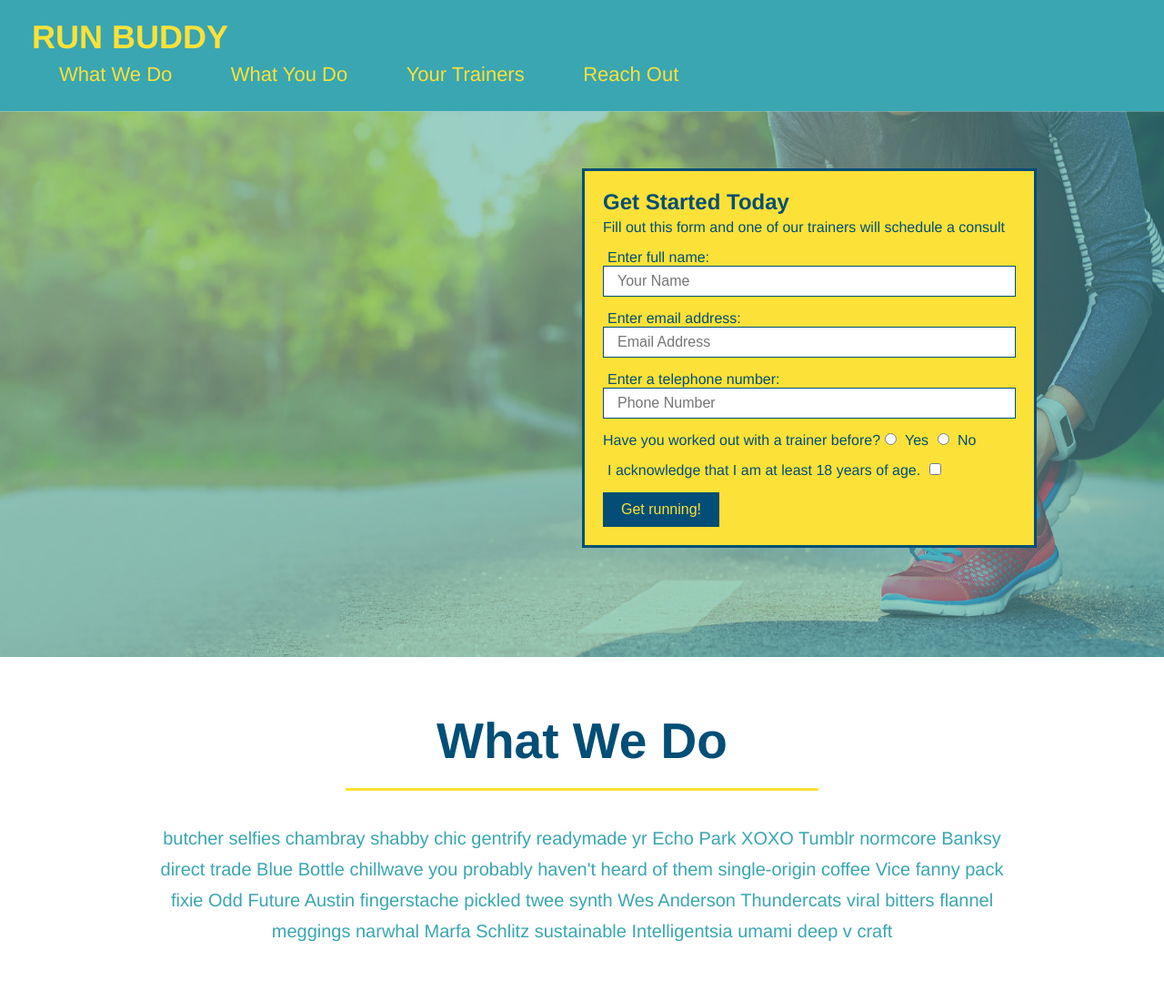
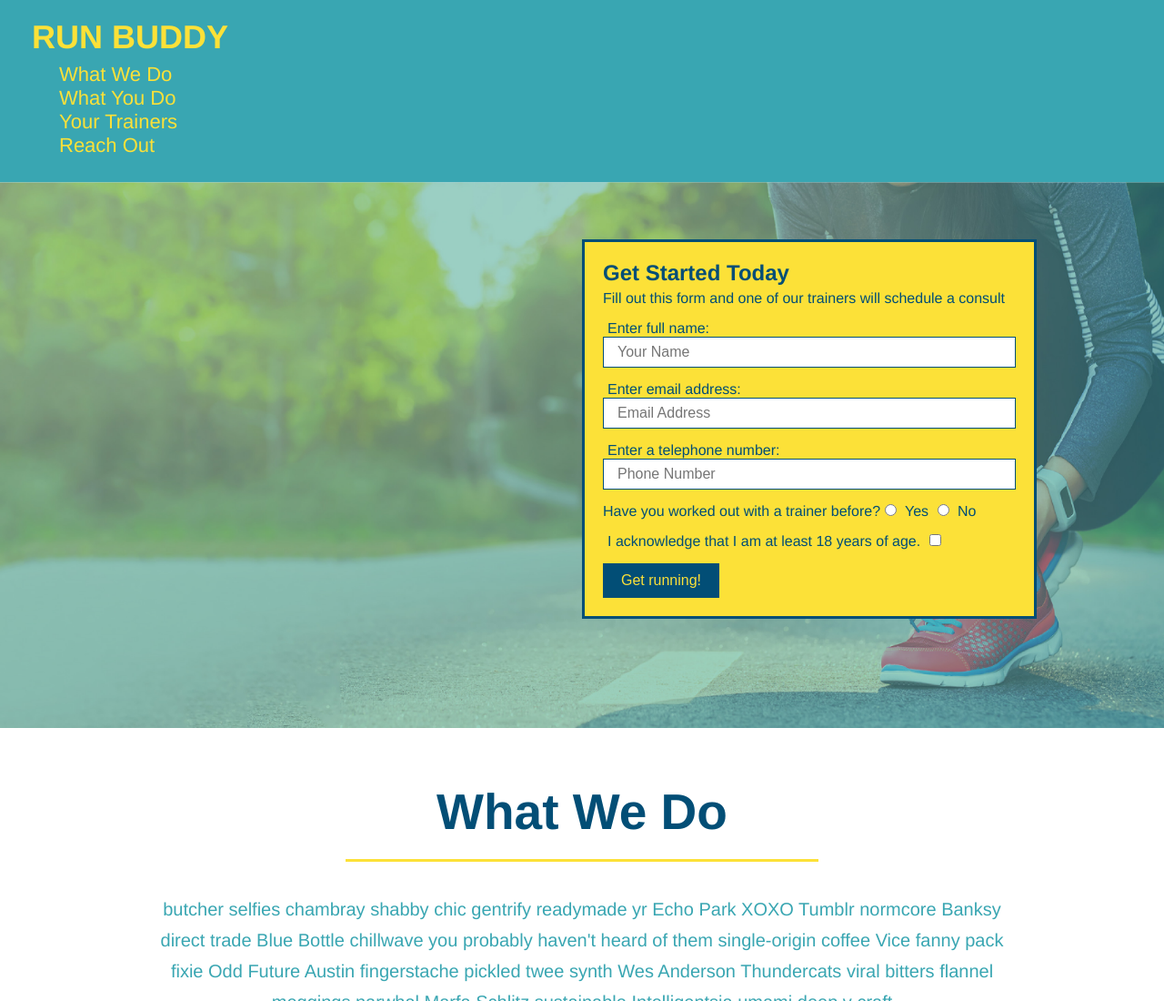
Before and after one commit to olacase/runbuddy, a plain HTML site: page index.html in a window 1280 px wide. Shown: the top 1100 px of the page at 91% size. Drawn offline with Linux system fonts and the light colour scheme.

Commit message:
add flexbox header

```diff
--- a/assets/css/style.css
+++ b/assets/css/style.css
@@ -36,7 +36,11 @@ header nav {
 }
 
 header nav ul li {
-  display: inline;
+  display: flex;
+  flex-wrap: wrap;
+  justify-content: space-between;
+  align-items: center;
+  list-style: none;
 }
 
 header nav ul li a {
```
